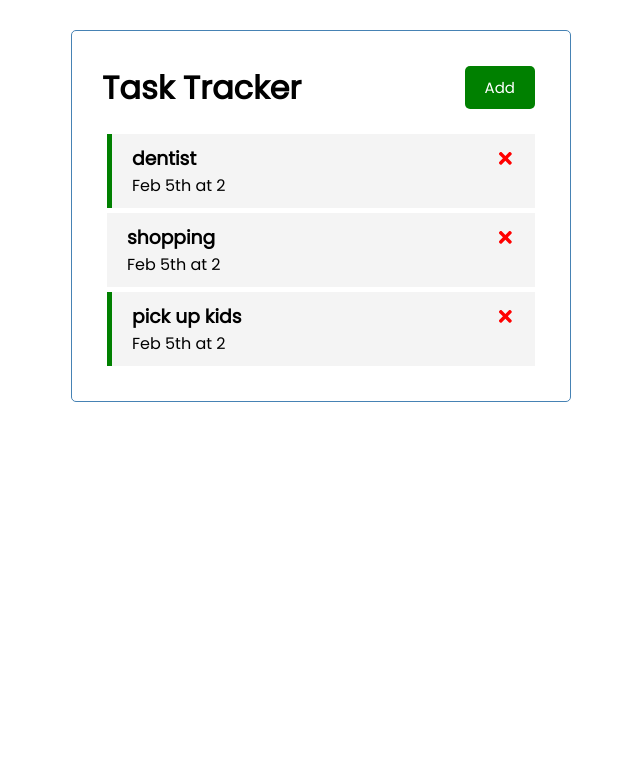
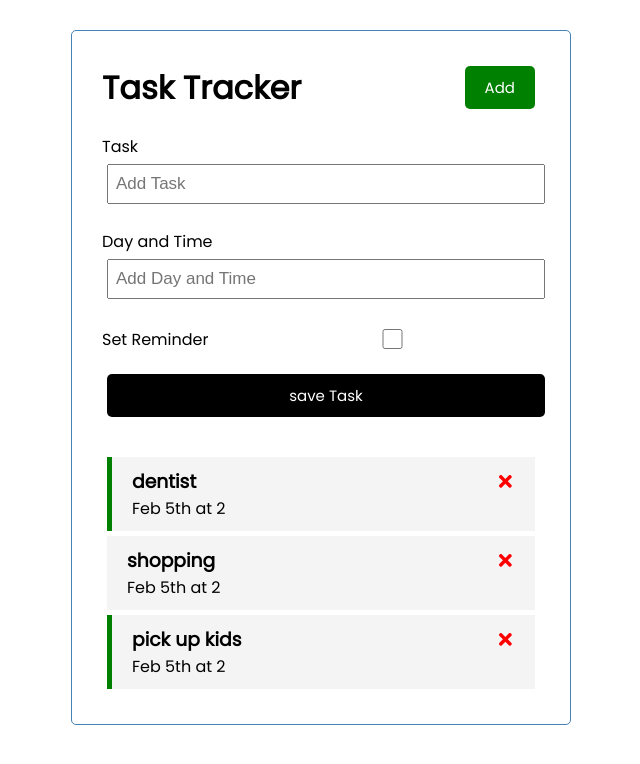
Before and after one commit to briandeitchman1/React-Task-Tracker, a React (Create React App) app: page / in a window 1280 px wide. Shown: the top 764 px of the page, without its empty margins (319-959 px from the left). Built offline with nearby package versions, Linux system fonts and the light colour scheme.

Commit message:
new Tasks can now be added

```diff
--- a/src/App.js
+++ b/src/App.js
@@ -1,5 +1,6 @@
 import Header from "./components/Header";
 import Tasks from "./components/Tasks";
+import AddTask from "./components/AddTask";
 import { useState } from "react"
 
 function App() {
@@ -23,6 +24,13 @@
       reminder: true,
     }
   ])
+  // add task
+  const addTask = (task) => {
+    const id = Math.floor(Math.random() * 10000) + 1
+    console.log(id);
+    const newTask = { id, ...task };
+    setTasks([...tasks, newTask])
+  }
 
   // Delete Task
   const deleteTask = (id) => {
@@ -42,6 +50,7 @@
   return (
     <div className="container">
       <Header />
+      <AddTask onAdd={addTask} />
       {tasks.length > 0 ?
         <Tasks tasks={tasks} onDelete={deleteTask} onToggle={toggleReminder} />
         : "No Task to show"
--- /dev/null
+++ b/src/components/AddTask.js
@@ -0,0 +1,43 @@
+import { useState } from "react"
+
+const AddTask = ({ onAdd }) => {
+    const [text, setText] = useState("")
+    const [day, setDay] = useState("")
+    const [reminder, setReminder] = useState(false)
+
+    const onSubmit = (e) => {
+        // stops from trying to submit to a new page
+        e.preventDefault();
+        if (!text) {
+            alert("Please add text")
+            return;
+        }
+        onAdd({ text, day, reminder });
+        setText("")
+        setDay("")
+        setReminder(false)
+    }
+
+    return (
+        <form className="add-form" action="" onSubmit={onSubmit}>
+            <div className="form-control">
+                <label htmlFor="">Task</label>
+                <input type="text" placeholder="Add Task" value={text}
+                    onChange={(e) => setText(e.target.value)} />
+            </div>
+            <div className="form-control">
+                <label htmlFor="">Day and Time</label>
+                <input type="text" placeholder="Add Day and Time" value={day}
+                    onChange={(e) => setDay(e.target.value)} />
+            </div>
+            <div className="form-control form-control-check">
+                <label htmlFor="">Set Reminder</label>
+                <input type="checkbox" checked={reminder} value={reminder}
+                    onChange={(e) => setReminder(e.currentTarget.checked)} />
+            </div>
+            <input type="submit" value="save Task" className="btn btn-block" />
+        </form>
+    )
+}
+
+export default AddTask
```
